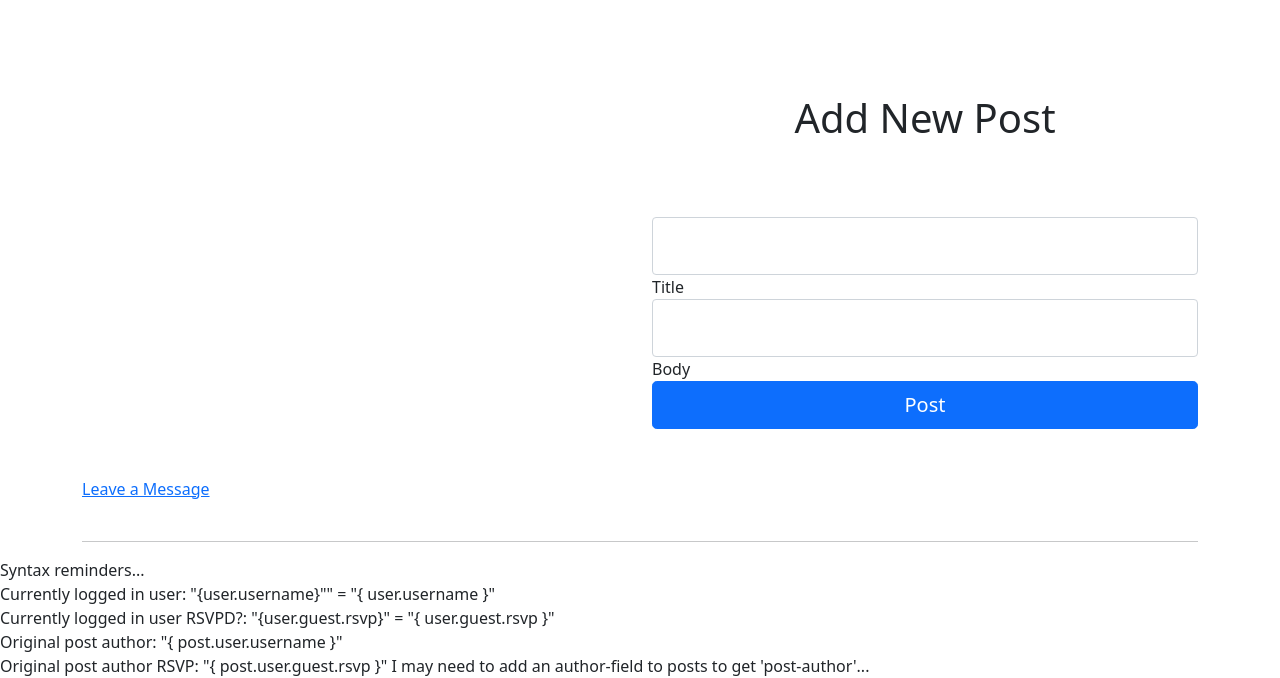
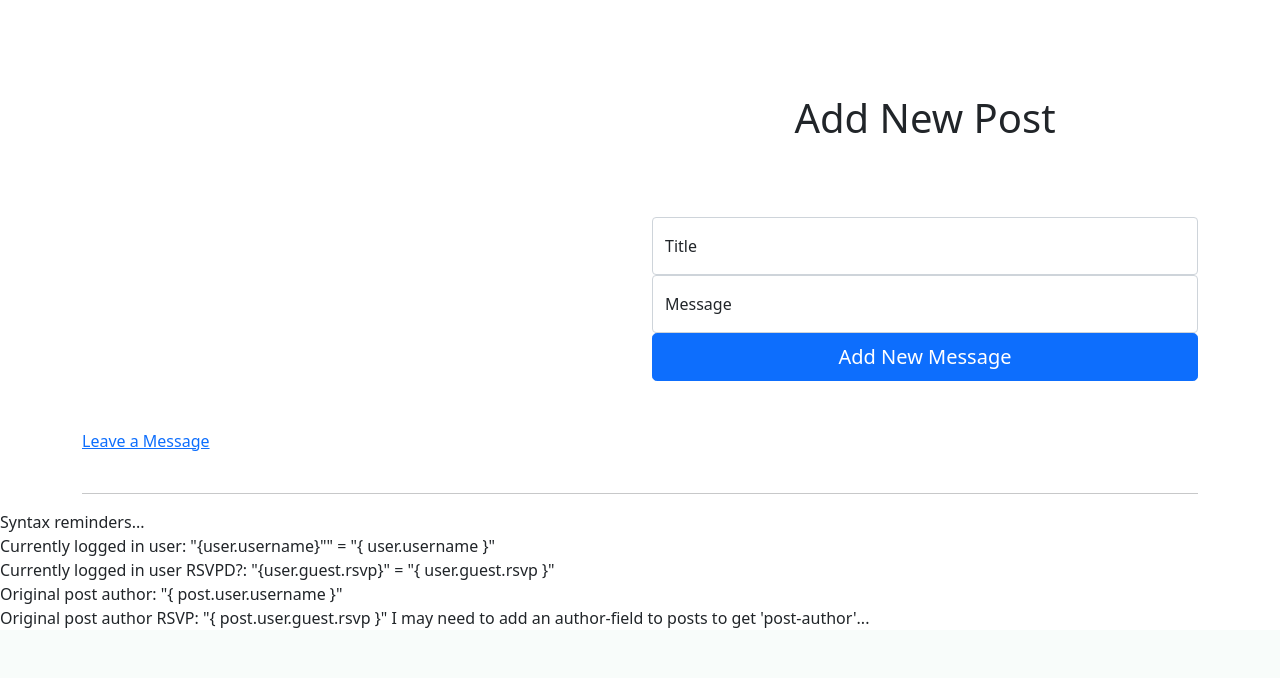
Before and after one commit to jstearne/wedding-capstone-project, a Django app: template main_app/templates/guestbook.html in a window 1280 px wide. Shown: the part 504-1182 px from the top of the page. After the commit the page ends 1134 px from the top, so only its background shows below. Run offline with Django 3.2, Linux system fonts and the light colour scheme; the template is opened without the code that fills it, so the values that code supplies are empty.

Commit message:
Clean up UX a bit. Keep touching up...

```diff
--- a/main_app/templates/guestbook.html
+++ b/main_app/templates/guestbook.html
@@ -139,16 +139,18 @@
             {% csrf_token %}
 
             <div class="form-floating">
-                <input type="text" class="form-control" name="title" id="floatingPassword"
-                    autocomplete="new-password" required id="id_password1" placeholder="Title">Title
+                <input type="text" class="form-control" name="title" id="floatingInput"
+                    autocomplete="new-password" required id="id_password1" placeholder="Title">
+                    <label for="floatingInput">Title</label>
             </div>
 
             <div class="form-floating">
-                <input type="text" class="form-control" name="body" id="floatingPassword"
-                    autocomplete="new-password" required id="id_password1" placeholder="Message">Body
+                <input type="text" class="form-control" name="body" id="floatingInput"
+                    autocomplete="new-password" required id="id_password1" placeholder="Message">
+                    <label for="floatingInput">Message</label>
             </div>
 
-            <button type="submit" class="w-100 btn btn-lg btn-primary" value="New Post">Post</button>
+            <button type="submit" class="w-100 btn btn-lg btn-primary" value="New Post">Add New Message</button>
             <input type="hidden" name="next" value="{{ next }}" />
 
         </form>
```
